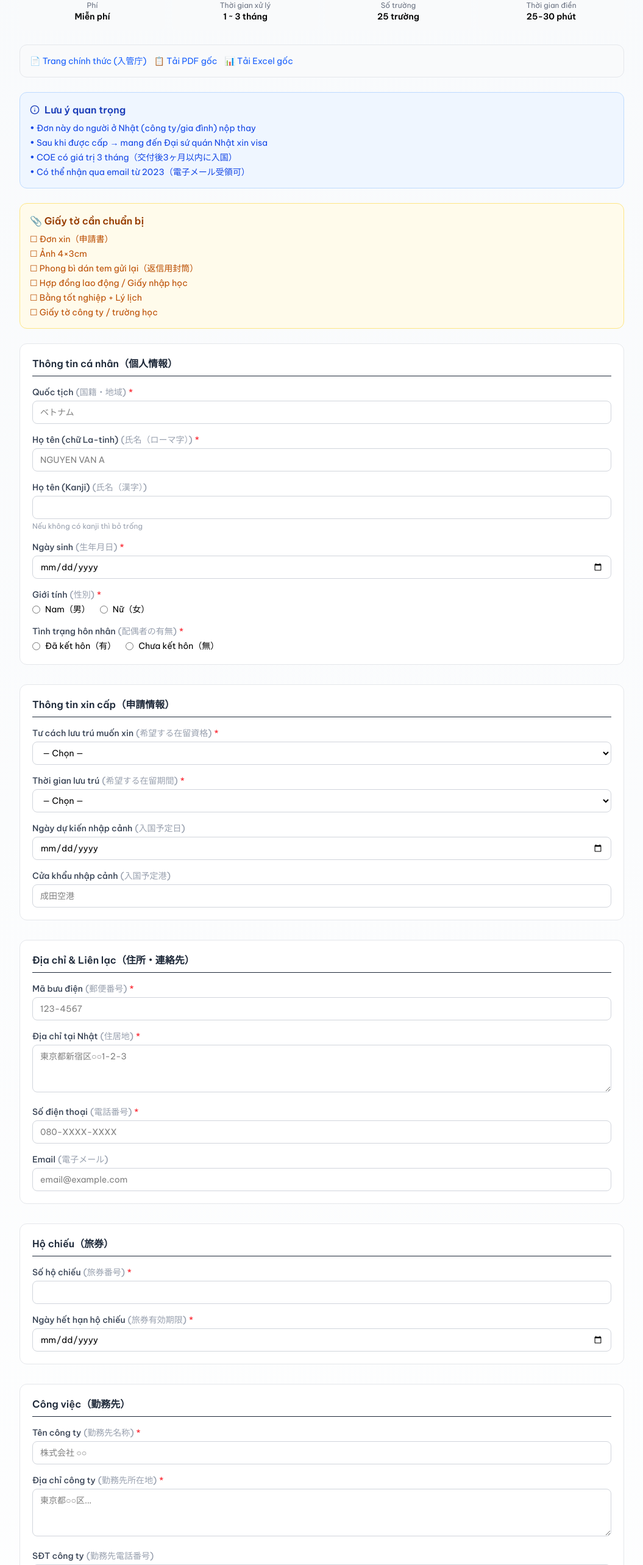
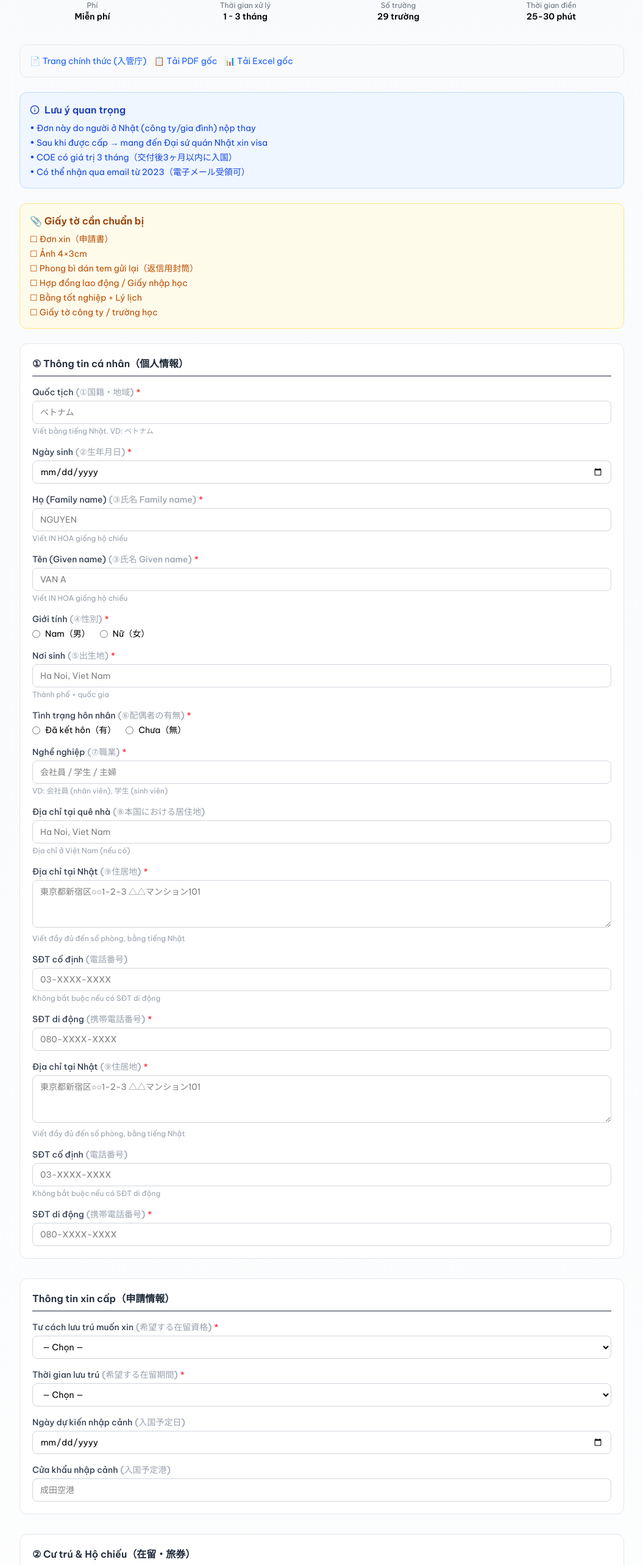
Before and after one commit to tqcuong-it/thutucjp, a React (Vite) app: page /form/coe-application in a window 1280 px wide. Shown: the part 228-2794 px from the top of the page at 61% size, without its empty margins (112-1167 px from the left). Built offline with nearby package versions, Linux system fonts and the light colour scheme.

Commit message:
Rewrite visa forms: all fields match ISA 別記第三十号様式 (Sheet 1 + Sheet 3)

```diff
--- a/src/data/forms.ts
+++ b/src/data/forms.ts
@@ -108,18 +108,9 @@ export const categories: FormCategory[] = [
 ]
 
 // ===== COMMON FIELD SETS =====
-const personalFields: FormField[] = [
-  { id: 'nationality', label: 'Quốc tịch', labelJp: '国籍・地域', type: 'text', placeholder: 'ベトナム', required: true, section: 'Thông tin cá nhân（個人情報）' },
-  { id: 'name_romaji', label: 'Họ tên (chữ La-tinh)', labelJp: '氏名（ローマ字）', type: 'text', placeholder: 'NGUYEN VAN A', required: true, section: 'Thông tin cá nhân（個人情報）' },
-  { id: 'name_kanji', label: 'Họ tên (Kanji)', labelJp: '氏名（漢字）', type: 'text', hint: 'Nếu không có kanji thì bỏ trống', section: 'Thông tin cá nhân（個人情報）' },
-  { id: 'dob', label: 'Ngày sinh', labelJp: '生年月日', type: 'date', required: true, section: 'Thông tin cá nhân（個人情報）' },
-  { id: 'gender', label: 'Giới tính', labelJp: '性別', type: 'radio', options: [{ value: 'male', label: 'Nam（男）' }, { value: 'female', label: 'Nữ（女）' }], required: true, section: 'Thông tin cá nhân（個人情報）' },
-  { id: 'marital_status', label: 'Tình trạng hôn nhân', labelJp: '配偶者の有無', type: 'radio', options: [{ value: 'married', label: 'Đã kết hôn（有）' }, { value: 'single', label: 'Chưa kết hôn（無）' }], required: true, section: 'Thông tin cá nhân（個人情報）' },
-]
+// Based on actual ISA 別記第三十号様式 (在留資格変更/在留期間更新 共通)
 
-const residenceFields: FormField[] = [
-  { id: 'residence_card_no', label: 'Số thẻ cư trú', labelJp: '在留カード番号', type: 'text', placeholder: 'AB12345678CD', required: true, section: 'Thông tin cư trú（在留情報）' },
-  { id: 'current_status', label: 'Tư cách lưu trú hiện tại', labelJp: '在留資格', type: 'select', options: [
+const visaStatusOptions = [
   { value: 'engineer', label: '技術・人文知識・国際業務（Kỹ sư/Nhân văn）' },
   { value: 'spouse', label: '日本人の配偶者等（Vợ/chồng người Nhật）' },
   { value: 'family', label: '家族滞在（Gia đình）' },
@@ -131,37 +122,156 @@ const residenceFields: FormField[] = [
   { value: 'business_manager', label: '経営・管理（Kinh doanh/Quản lý）' },
   { value: 'highly_skilled', label: '高度専門職（Chuyên môn cao cấp）' },
   { value: 'designated', label: '特定活動（Hoạt động đặc biệt）' },
+  { value: 'nursing', label: '介護（Điều dưỡng）' },
+  { value: 'skilled', label: '技能（Kỹ năng）' },
   { value: 'other', label: 'Khác' },
-  ], required: true, section: 'Thông tin cư trú（在留情報）' },
-  { id: 'expiry_date', label: 'Ngày hết hạn visa', labelJp: '在留期間の満了日', type: 'date', required: true, section: 'Thông tin cư trú（在留情報）' },
 ]
 
-const addressFields: FormField[] = [
-  { id: 'postal_code', label: 'Mã bưu điện', labelJp: '郵便番号', type: 'text', placeholder: '123-4567', required: true, section: 'Địa chỉ & Liên lạc（住所・連絡先）' },
-  { id: 'address', label: 'Địa chỉ tại Nhật', labelJp: '住居地', type: 'textarea', placeholder: '東京都新宿区○○1-2-3', required: true, section: 'Địa chỉ & Liên lạc（住所・連絡先）' },
-  { id: 'phone', label: 'Số điện thoại', labelJp: '電話番号', type: 'phone', placeholder: '080-XXXX-XXXX', required: true, section: 'Địa chỉ & Liên lạc（住所・連絡先）' },
-  { id: 'email', label: 'Email', labelJp: '電子メール', type: 'text', placeholder: 'email@example.com', section: 'Địa chỉ & Liên lạc（住所・連絡先）' },
+// ── Sheet 1: 申請人等作成用１ ──
+// Mục 1~16 trên form ISA
+
+const sec1 = '① Thông tin cá nhân（個人情報）'
+const sec2 = '② Cư trú & Hộ chiếu（在留・旅券）'
+const sec3 = '③ Thân nhân tại Nhật（在日親族）'
+
+const isaSheet1Fields: FormField[] = [
+  // 1. Quốc tịch
+  { id: 'nationality', label: 'Quốc tịch', labelJp: '①国籍・地域', type: 'text', placeholder: 'ベトナム', required: true, section: sec1, hint: 'Viết bằng tiếng Nhật. VD: ベトナム' },
+  // 2. Ngày sinh
+  { id: 'dob', label: 'Ngày sinh', labelJp: '②生年月日', type: 'date', required: true, section: sec1 },
+  // 3. Họ tên
+  { id: 'name_family', label: 'Họ (Family name)', labelJp: '③氏名 Family name', type: 'text', placeholder: 'NGUYEN', required: true, section: sec1, hint: 'Viết IN HOA giống hộ chiếu' },
+  { id: 'name_given', label: 'Tên (Given name)', labelJp: '③氏名 Given name', type: 'text', placeholder: 'VAN A', required: true, section: sec1, hint: 'Viết IN HOA giống hộ chiếu' },
+  // 4. Giới tính
+  { id: 'gender', label: 'Giới tính', labelJp: '④性別', type: 'radio', options: [{ value: 'male', label: 'Nam（男）' }, { value: 'female', label: 'Nữ（女）' }], required: true, section: sec1 },
+  // 5. Nơi sinh
+  { id: 'birthplace', label: 'Nơi sinh', labelJp: '⑤出生地', type: 'text', placeholder: 'Ha Noi, Viet Nam', required: true, section: sec1, hint: 'Thành phố + quốc gia' },
+  // 6. Hôn nhân
+  { id: 'marital_status', label: 'Tình trạng hôn nhân', labelJp: '⑥配偶者の有無', type: 'radio', options: [{ value: 'married', label: 'Đã kết hôn（有）' }, { value: 'single', label: 'Chưa（無）' }], required: true, section: sec1 },
+  // 7. Nghề nghiệp
+  { id: 'occupation', label: 'Nghề nghiệp', labelJp: '⑦職業', type: 'text', placeholder: '会社員 / 学生 / 主婦', required: true, section: sec1, hint: 'VD: 会社員 (nhân viên), 学生 (sinh viên)' },
+  // 8. Quê quán
+  { id: 'home_country_address', label: 'Địa chỉ tại quê nhà', labelJp: '⑧本国における居住地', type: 'text', placeholder: 'Ha Noi, Viet Nam', section: sec1, hint: 'Địa chỉ ở Việt Nam (nếu có)' },
+  // 9. Địa chỉ tại Nhật
+  { id: 'address', label: 'Địa chỉ tại Nhật', labelJp: '⑨住居地', type: 'textarea', placeholder: '東京都新宿区○○1-2-3 △△マンション101', required: true, section: sec1, hint: 'Viết đầy đủ đến số phòng, bằng tiếng Nhật' },
+  { id: 'phone', label: 'SĐT cố định', labelJp: '電話番号', type: 'phone', placeholder: '03-XXXX-XXXX', section: sec1, hint: 'Không bắt buộc nếu có SĐT di động' },
+  { id: 'mobile', label: 'SĐT di động', labelJp: '携帯電話番号', type: 'phone', placeholder: '080-XXXX-XXXX', required: true, section: sec1 },
+  // 10. Hộ chiếu
+  { id: 'passport_no', label: 'Số hộ chiếu', labelJp: '⑩旅券 番号', type: 'text', placeholder: 'C1234567', required: true, section: sec2, hint: 'Ghi đúng theo hộ chiếu' },
+  { id: 'passport_expiry', label: 'Hạn hộ chiếu', labelJp: '⑩旅券 有効期限', type: 'date', required: true, section: sec2 },
+  // 11. Tư cách lưu trú hiện tại
+  { id: 'current_status', label: 'Visa hiện tại', labelJp: '⑪現に有する在留資格', type: 'select', options: visaStatusOptions, required: true, section: sec2 },
+  { id: 'current_period', label: 'Thời hạn visa', labelJp: '在留期間', type: 'select', options: [
+    { value: '5year', label: '5 năm' }, { value: '3year', label: '3 năm' }, { value: '1year', label: '1 năm' },
+    { value: '6month', label: '6 tháng' }, { value: '4month_15day', label: '4 tháng 15 ngày' },
+    { value: '3month', label: '3 tháng' }, { value: '1month', label: '1 tháng' },
+  ], required: true, section: sec2 },
+  { id: 'expiry_date', label: 'Ngày hết hạn visa', labelJp: '在留期間の満了日', type: 'date', required: true, section: sec2, hint: 'Xem mặt trước 在留カード' },
+  // 12. Thẻ cư trú
+  { id: 'residence_card_no', label: 'Số thẻ cư trú', labelJp: '⑫在留カード番号', type: 'text', placeholder: 'AB12345678CD', required: true, section: sec2, hint: 'Mặt trước 在留カード, 12 ký tự' },
+  // 15. Tiền án
+  { id: 'criminal_record', label: 'Tiền án (bao gồm nước ngoài)', labelJp: '⑮犯罪を理由とする処分の有無', type: 'radio', options: [
+    { value: 'no', label: 'Không có（無）' },
+    { value: 'yes', label: 'Có（有）' },
+  ], required: true, section: sec2, hint: 'Bao gồm vi phạm giao thông ở cả Nhật và nước ngoài' },
+  { id: 'criminal_detail', label: 'Chi tiết tiền án (nếu có)', labelJp: '具体的内容', type: 'textarea', section: sec2, hint: 'Chỉ điền nếu chọn "Có" ở trên' },
+  // 16. Thân nhân tại Nhật
+  { id: 'has_family_japan', label: 'Có thân nhân tại Nhật?', labelJp: '⑯在日親族の有無', type: 'radio', options: [
+    { value: 'yes', label: 'Có（有）' },
+    { value: 'no', label: 'Không（無）' },
+  ], required: true, section: sec3 },
+  { id: 'family1_relationship', label: 'Quan hệ (người 1)', labelJp: '続柄', type: 'select', options: [
+    { value: '', label: '— Chọn —' },
+    { value: '配偶者', label: 'Vợ/Chồng（配偶者）' },
+    { value: '子', label: 'Con（子）' },
+    { value: '父', label: 'Cha（父）' },
+    { value: '母', label: 'Mẹ（母）' },
+    { value: '兄弟姉妹', label: 'Anh/Chị/Em（兄弟姉妹）' },
+  ], section: sec3, hint: 'Điền nếu có thân nhân tại Nhật' },
+  { id: 'family1_name', label: 'Họ tên (người 1)', labelJp: '氏名', type: 'text', section: sec3 },
+  { id: 'family1_dob', label: 'Ngày sinh (người 1)', labelJp: '生年月日', type: 'date', section: sec3 },
+  { id: 'family1_nationality', label: 'Quốc tịch (người 1)', labelJp: '国籍・地域', type: 'text', placeholder: 'ベトナム', section: sec3 },
+  { id: 'family1_cohabit', label: 'Sống cùng?', labelJp: '同居の有無', type: 'radio', options: [{ value: 'yes', label: 'Có（有）' }, { value: 'no', label: 'Không（無）' }], section: sec3 },
+  { id: 'family1_workplace', label: 'Nơi làm việc/học (người 1)', labelJp: '勤務先名称・通学先名称', type: 'text', section: sec3 },
+  { id: 'family1_residence_card', label: 'Số 在留カード (người 1)', labelJp: '在留カード番号', type: 'text', section: sec3 },
 ]
 
-const passportFields: FormField[] = [
-  { id: 'passport_no', label: 'Số hộ chiếu', labelJp: '旅券番号', type: 'text', required: true, section: 'Hộ chiếu（旅券）' },
-  { id: 'passport_expiry', label: 'Ngày hết hạn hộ chiếu', labelJp: '旅券有効期限', type: 'date', required: true, section: 'Hộ chiếu（旅券）' },
+// ── Sheet 3: 申請人等作成用２N ──
+// Mục 17~22 (cho visa 技人国, 高度専門職, etc.)
+
+const sec4 = '④ Nơi làm việc（勤務先）'
+const sec5 = '⑤ Học vấn（最終学歴）'
+const sec6 = '⑥ Kinh nghiệm làm việc（職歴）'
+
+const isaSheet3Fields: FormField[] = [
+  // 17. Nơi làm việc
+  { id: 'company_name', label: 'Tên công ty', labelJp: '⑰勤務先(1)名称', type: 'text', placeholder: '株式会社 ○○', required: true, section: sec4, hint: 'Tên chính thức đầy đủ, bằng tiếng Nhật' },
+  { id: 'company_branch', label: 'Chi nhánh/Văn phòng', labelJp: '支店・事業所名', type: 'text', section: sec4, hint: 'Nếu làm ở chi nhánh, không phải trụ sở chính' },
+  { id: 'company_address', label: 'Địa chỉ nơi làm việc', labelJp: '(2)所在地', type: 'textarea', placeholder: '東京都港区○○2-3-8', required: true, section: sec4, hint: 'Địa chỉ nơi bạn THỰC SỰ làm việc (có thể khác trụ sở chính)' },
+  { id: 'company_phone', label: 'SĐT nơi làm việc', labelJp: '(3)電話番号', type: 'phone', placeholder: '03-XXXX-XXXX', required: true, section: sec4 },
+  // 18. Học vấn
+  { id: 'school_location', label: 'Trường ở đâu?', labelJp: '⑱最終学歴 本邦/外国', type: 'radio', options: [
+    { value: 'japan', label: 'Nhật Bản（本邦）' },
+    { value: 'foreign', label: 'Nước ngoài（外国）' },
+  ], required: true, section: sec5 },
+  { id: 'school_level', label: 'Trình độ', labelJp: '学歴レベル', type: 'select', options: [
+    { value: 'doctor', label: 'Tiến sĩ（大学院 博士）' },
+    { value: 'master', label: 'Thạc sĩ（大学院 修士）' },
+    { value: 'bachelor', label: 'Đại học（大学）' },
+    { value: 'junior_college', label: 'Cao đẳng（短期大学）' },
+    { value: 'vocational', label: 'Trường nghề（専門学校）' },
+    { value: 'high_school', label: 'THPT（高等学校）' },
+    { value: 'junior_high', label: 'THCS（中学校）' },
+    { value: 'other', label: 'Khác（その他）' },
+  ], required: true, section: sec5 },
+  { id: 'school_name', label: 'Tên trường', labelJp: '(3)学校名', type: 'text', placeholder: 'ハノイ工科大学', required: true, section: sec5, hint: 'Viết bằng tiếng Nhật hoặc tiếng Anh' },
+  { id: 'graduation_date', label: 'Ngày tốt nghiệp', labelJp: '(4)卒業年月日', type: 'date', required: true, section: sec5 },
+  // 19. Chuyên ngành
+  { id: 'major', label: 'Chuyên ngành', labelJp: '⑲専攻・専門分野', type: 'select', options: [
+    { value: 'engineering', label: 'Kỹ thuật（工学）' },
+    { value: 'computer_science', label: 'CNTT（情報科学）' },
+    { value: 'economics', label: 'Kinh tế（経済学）' },
+    { value: 'business', label: 'Quản trị KD（経営学）' },
+    { value: 'law', label: 'Luật（法学）' },
+    { value: 'literature', label: 'Văn học（文学）' },
+    { value: 'linguistics', label: 'Ngôn ngữ（語学）' },
+    { value: 'science', label: 'Khoa học（理学）' },
+    { value: 'chemistry', label: 'Hóa học（化学）' },
+    { value: 'agriculture', label: 'Nông nghiệp（農学）' },
+    { value: 'medicine', label: 'Y khoa（医学）' },
+    { value: 'nursing', label: 'Điều dưỡng（介護福祉）' },
+    { value: 'education', label: 'Giáo dục（教育学）' },
+    { value: 'sociology', label: 'Xã hội học（社会学）' },
+    { value: 'other', label: 'Khác' },
+  ], required: true, section: sec5 },
+  // 20. Chứng chỉ IT
+  { id: 'has_it_cert', label: 'Có chứng chỉ IT không?', labelJp: '⑳情報処理技術者資格の有無', type: 'radio', options: [
+    { value: 'no', label: 'Không（無）' },
+    { value: 'yes', label: 'Có（有）' },
+  ], section: sec5, hint: 'VD: 基本情報, 応用情報, JITEC, AWS certified...' },
+  { id: 'it_cert_name', label: 'Tên chứng chỉ IT', labelJp: '資格名又は試験名', type: 'text', placeholder: '基本情報技術者, AWS Solutions Architect', section: sec5, hint: 'Liệt kê các chứng chỉ, cách nhau bằng dấu phẩy' },
+  // 21. Kinh nghiệm làm việc
+  { id: 'work1_join', label: 'Công ty 1: Ngày vào', labelJp: '⑳職歴 入社', type: 'text', placeholder: '2018/04', section: sec6, hint: 'Năm/Tháng. VD: 2018/04' },
+  { id: 'work1_leave', label: 'Công ty 1: Ngày nghỉ', labelJp: '退社', type: 'text', placeholder: '2022/03', section: sec6, hint: 'Để trống nếu đang làm' },
+  { id: 'work1_company', label: 'Công ty 1: Tên', labelJp: '勤務先名称', type: 'text', placeholder: 'ABC Corporation', section: sec6 },
+  { id: 'work2_join', label: 'Công ty 2: Ngày vào', labelJp: '入社', type: 'text', placeholder: '2022/04', section: sec6 },
+  { id: 'work2_leave', label: 'Công ty 2: Ngày nghỉ', labelJp: '退社', type: 'text', section: sec6 },
+  { id: 'work2_company', label: 'Công ty 2: Tên', labelJp: '勤務先名称', type: 'text', section: sec6 },
 ]
 
-const companyFields: FormField[] = [
-  { id: 'company_name', label: 'Tên công ty', labelJp: '勤務先名称', type: 'text', placeholder: '株式会社 ○○', required: true, section: 'Công việc（勤務先）' },
-  { id: 'company_address', label: 'Địa chỉ công ty', labelJp: '勤務先所在地', type: 'textarea', placeholder: '東京都○○区...', required: true, section: 'Công việc（勤務先）' },
-  { id: 'company_phone', label: 'SĐT công ty', labelJp: '勤務先電話番号', type: 'phone', section: 'Công việc（勤務先）' },
-  { id: 'job_description', label: 'Nội dung công việc', labelJp: '職務内容', type: 'textarea', placeholder: 'システム開発、プログラミング...', section: 'Công việc（勤務先）' },
-  { id: 'salary', label: 'Thu nhập hàng năm (¥)', labelJp: '年収', type: 'number', placeholder: '4800000', hint: 'Tổng thu nhập trước thuế', section: 'Công việc（勤務先）' },
-]
+// ── Reuse field sets (backward compat) ──
+const personalFields = isaSheet1Fields.filter(f => f.section === sec1)
+const residenceFields = isaSheet1Fields.filter(f => f.section === sec2)
+const addressFields = personalFields.filter(f => ['address', 'phone', 'mobile'].includes(f.id))
+const passportFields = isaSheet1Fields.filter(f => ['passport_no', 'passport_expiry'].includes(f.id))
+const companyFields = isaSheet3Fields.filter(f => f.section === sec4)
 
 const bankFields: FormField[] = [
   { id: 'bank_name', label: 'Ngân hàng', labelJp: '金融機関名', type: 'text', placeholder: '楽天銀行', required: true, section: 'Tài khoản nhận tiền（振込先）' },
   { id: 'branch_name', label: 'Chi nhánh', labelJp: '支店名', type: 'text', required: true, section: 'Tài khoản nhận tiền（振込先）' },
   { id: 'account_type', label: 'Loại tài khoản', labelJp: '口座種別', type: 'radio', options: [{ value: 'normal', label: 'Thường（普通）' }, { value: 'current', label: 'Vãng lai（当座）' }], required: true, section: 'Tài khoản nhận tiền（振込先）' },
   { id: 'account_no', label: 'Số tài khoản', labelJp: '口座番号', type: 'text', required: true, section: 'Tài khoản nhận tiền（振込先）' },
-  { id: 'account_holder', label: 'Tên chủ tài khoản (カタカナ)', labelJp: '口座名義（カタカナ）', type: 'text', required: true, section: 'Tài khoản nhận tiền（振込先）' },
+  { id: 'account_holder', label: 'Tên chủ TK (カタカナ)', labelJp: '口座名義（カタカナ）', type: 'text', required: true, section: 'Tài khoản nhận tiền（振込先）' },
 ]
 
 // ===== FORMS =====
@@ -218,14 +328,13 @@ export const forms: FormTemplate[] = [
       ],
     },
     fields: [
-      ...personalFields,
-      ...residenceFields,
-      { id: 'desired_period', label: 'Thời gian muốn gia hạn', labelJp: '希望する在留期間', type: 'select', options: [
+      ...isaSheet1Fields,
+      // 13. Thời hạn mong muốn (khác với change: không cần lý do)
+      { id: 'desired_period', label: 'Thời hạn mong muốn', labelJp: '⑬希望する在留期間', type: 'select', options: [
         { value: '5year', label: '5 năm' }, { value: '3year', label: '3 năm' }, { value: '1year', label: '1 năm' },
-      ], required: true, section: 'Thông tin cư trú（在留情報）' },
-      ...addressFields,
-      ...passportFields,
-      ...companyFields,
+      ], required: true, section: sec2, hint: 'Kết quả phụ thuộc xét duyệt' },
+      // Sheet 3 fields
+      ...isaSheet3Fields,
     ],
   },
   {
@@ -278,22 +387,16 @@ export const forms: FormTemplate[] = [
       ],
     },
     fields: [
-      ...personalFields,
-      ...residenceFields,
-      { id: 'new_status', label: 'Tư cách lưu trú muốn đổi sang', labelJp: '変更を希望する在留資格', type: 'select', options: [
-        { value: 'engineer', label: '技術・人文知識・国際業務（Kỹ sư/Nhân văn）' },
-        { value: 'spouse', label: '日本人の配偶者等（Vợ/chồng người Nhật）' },
-        { value: 'family', label: '家族滞在（Gia đình）' },
-        { value: 'specified_skilled', label: '特定技能（Kỹ năng đặc định）' },
-        { value: 'business_manager', label: '経営・管理（Kinh doanh）' },
-        { value: 'designated', label: '特定活動（Hoạt động đặc biệt）' },
-        { value: 'long_term', label: '定住者（Định cư）' },
-        { value: 'other', label: 'Khác' },
-      ], required: true, section: 'Thông tin cư trú（在留情報）' },
-      { id: 'reason', label: 'Lý do đổi tư cách', labelJp: '変更の理由', type: 'textarea', required: true, hint: 'VD: Tốt nghiệp đại học, xin được việc tại công ty ○○', section: 'Thông tin cư trú（在留情報）' },
-      ...addressFields,
-      ...passportFields,
-      ...companyFields,
+      ...isaSheet1Fields,
+      // 13. Visa muốn đổi sang
+      { id: 'new_status', label: 'Visa muốn đổi sang', labelJp: '⑬希望する在留資格', type: 'select', options: visaStatusOptions, required: true, section: sec2 },
+      { id: 'desired_period', label: 'Thời hạn mong muốn', labelJp: '在留期間', type: 'select', options: [
+        { value: '5year', label: '5 năm' }, { value: '3year', label: '3 năm' }, { value: '1year', label: '1 năm' },
+      ], required: true, section: sec2, hint: 'Kết quả phụ thuộc xét duyệt, có thể không đúng mong muốn' },
+      // 14. Lý do
+      { id: 'reason', label: 'Lý do đổi tư cách', labelJp: '⑭変更の理由', type: 'textarea', required: true, section: sec2, hint: 'VD: Tốt nghiệp ĐH, được nhận vào công ty ○○ làm SE' },
+      // Sheet 3 fields
+      ...isaSheet3Fields,
     ],
   },
   {
```
Lines whose indentation alone changed are shown as unchanged.
